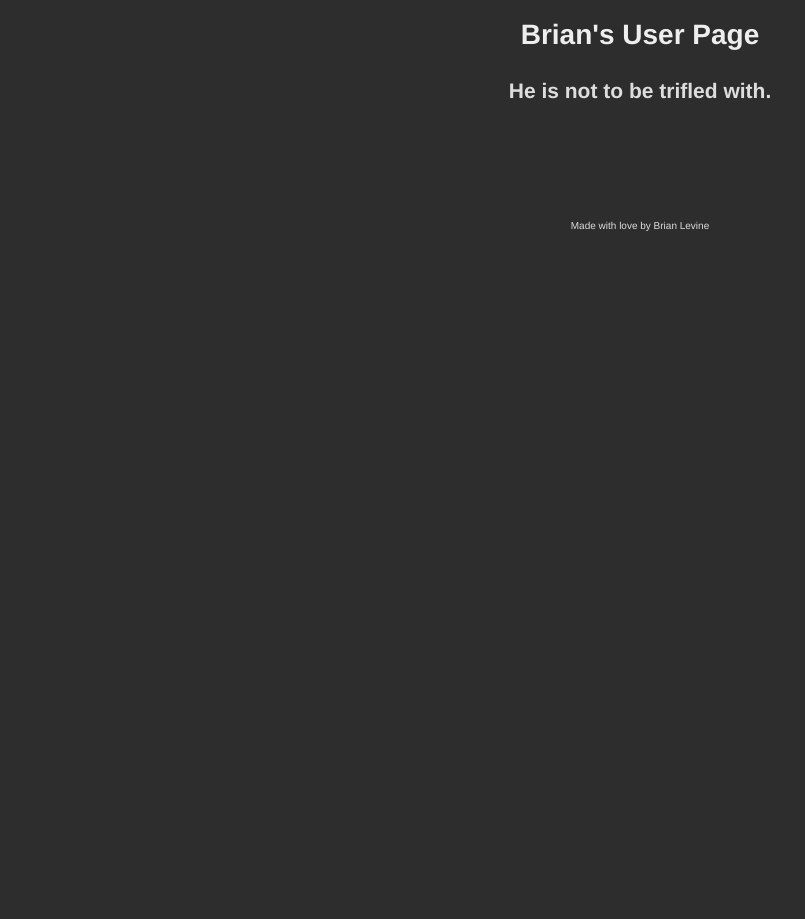
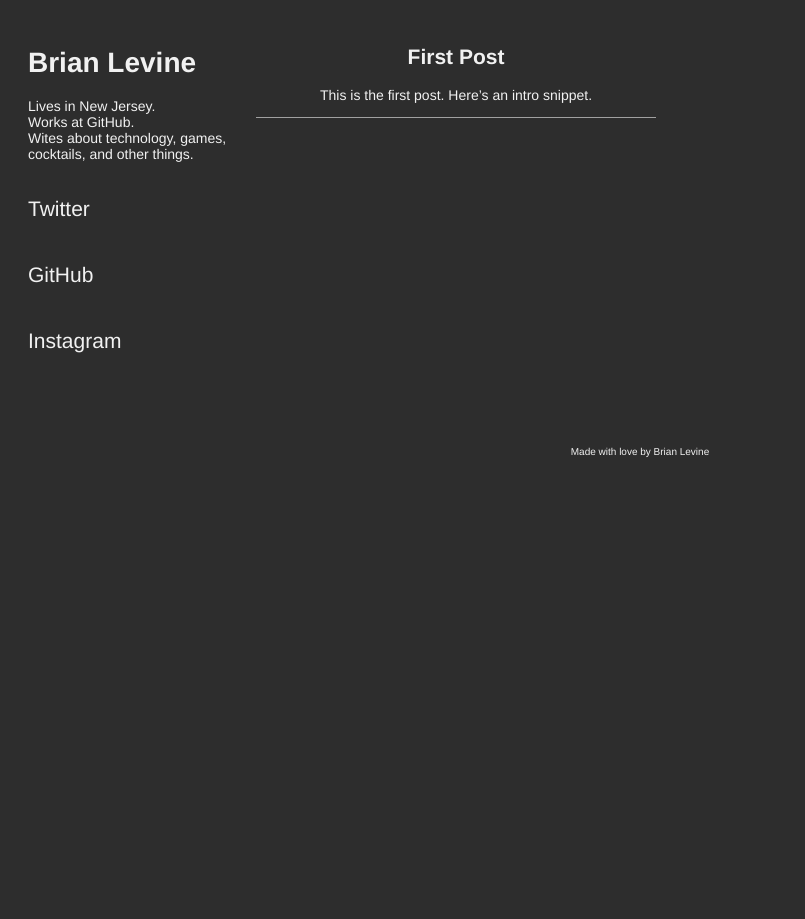
Before and after one commit to tinggalklik/balevine.github.io, a Jekyll site: the page built from index.html, in a window 1280 px wide. Shown: the whole page, without its empty margins (0-805 px from the left). Built offline with Jekyll 4.4.1, drawn with Linux system fonts in a browser that asks for light colours.

Commit message:
Overhaul the blog.
This introduces some new includes and simpler CSS.
There is still a lot of work to be done, but this
gets it off to a decent start.

Basic changes:
New 'about.html' include.
New 'sidebar.html' include.
Example first post.

```diff
--- /dev/null
+++ b/_includes/about.html
@@ -0,0 +1,7 @@
+<div class='about'>
+
+  <p>Lives in New Jersey.</br>
+     Works at GitHub.</br>
+     Wites about technology, games, cocktails, and other things.</p>
+
+</div>
--- a/_includes/head.html
+++ b/_includes/head.html
@@ -6,8 +6,3 @@
 </head>
 
 <body>
-
-<div class='header'>
-  <h1><a href="/index.html">Brian's User Page</a></h1>
-  <h2>He is not to be trifled with.</h2>
-</div>
--- /dev/null
+++ b/_includes/sidebar.html
@@ -0,0 +1,37 @@
+<div class='sidebar'>
+
+  <h1 class='title'>
+    <a href={{ site.url }}>Brian Levine
+    </a>
+  </h1>
+
+  {% include about.html %}
+
+  <ul class='links'>
+    <li>
+      <a
+        class='link'
+        id='twitter'
+        href='http://www.twitter.com/Brian_A_Levine'>
+          Twitter
+      </a>
+    </li>
+    <li>
+      <a
+        class='link'
+        id='github'
+        href='https://www.github.com/balevine'>
+          GitHub
+      </a>
+    </li>
+    <li>
+      <a
+        class='link'
+        id='instagram'
+        href='https://www.instagram.com/brian_levine'>
+          Instagram
+      </a>
+    </li>
+  </ul>
+
+</div>
--- a/_layouts/home.html
+++ b/_layouts/home.html
@@ -1,10 +1,16 @@
 {% include head.html %}
 
+{% include sidebar.html %}
+
 <div class='content'>
-  {% for post in site.posts limit:5 %}
-    <h2 class='post-title'><a href="{{ post.url }}">{{ post.title }}</a></h2>
-      {{ post.excerpt}}
-  {% endfor %}
+
+      {% for post in site.posts limit:5 %}
+      <div class='post'>
+        <h2 class='post-title'><a href="{{ post.url }}">{{ post.title }}</a></h2>
+          {{ post.excerpt}}
+      </div>
+      {% endfor %}
+
 </div>
 
 <!-- Not Yet
--- /dev/null
+++ b/_posts/2013-09-04-first-post.md
@@ -0,0 +1,9 @@
+---
+layout: posts
+title: First Post
+---
+This is the first post. Here's an intro snippet.
+
+{{ excerpt }}
+
+And here is some more stuff. All the juicy details go down here.
--- a/css/screen.css
+++ b/css/screen.css
@@ -2,79 +2,54 @@
 /* Let's get this party started, yeah? */
 /***************************************/
 
-// To be fair, these resets were taken
-// from mojombo's site.
+// Some resets before we get rolling.
 
 * {
   margin: 0;
   padding: 0;
 }
-
 html, body {
   height: 100%;
   margin: 0;
 }
-
 body {
-  background-color: #2D2D2D;
-  color: #DDD;
+  background-color: #2d2d2d;
+  color: #f1f1f1;
   font: 14px avenir, helvetica, arial, clean, sans-serif;
   text-align: center;
 }
 
-h1 {
-  margin-bottom: 1em;
-}
-
-p {
-  margin: 1em 0;
-}
-
-a {
-  color: #EEE;
+a, a:visited {
+  color: #f1f1f1;
   text-decoration: none;
 }
-
 a:hover {
-  color: white;
+  color: #eee;
 }
-
-a:visited {
-  color: #EEE;
+.sidebar {
+  float: left;
+  margin: 2em;
+  text-align: left;
+  width: 200px;
 }
-
-ul.menu, ul.posts {
+ul.links {
   display: block;
   list-style: none inside none;
   padding: 0;
 }
-
-ul.menu li {
-  display: inline;
+ul.links li {
   font-size: 1.5em;
-  padding: 2em 1em;
+  padding: 1em 0;
 }
-
 .content {
   float: left;
-  margin-top: 5em;
-  width: 100%;
+  margin-top: 2em;
+  min-width: 400px;
 }
-
-.post-title {
-  margin-top: 4em;
+.post {
+  margin-bottom: 1em;
+  border-bottom: solid 1px #a1a1a1;
 }
-
-.more-posts {
-  float: left;
-  padding-top: 20px;
-  width: 100%;
-}
-
-ul.posts li {
-  padding: 1em;
-}
-
 .footer {
   float: left;
   font-size: 10px;
```
Also changed, not shown: _includes/2013-09-04-first-post.md (added, +9 -0 lines), _layouts/posts.html (+9 -3 lines), 2 other files.
